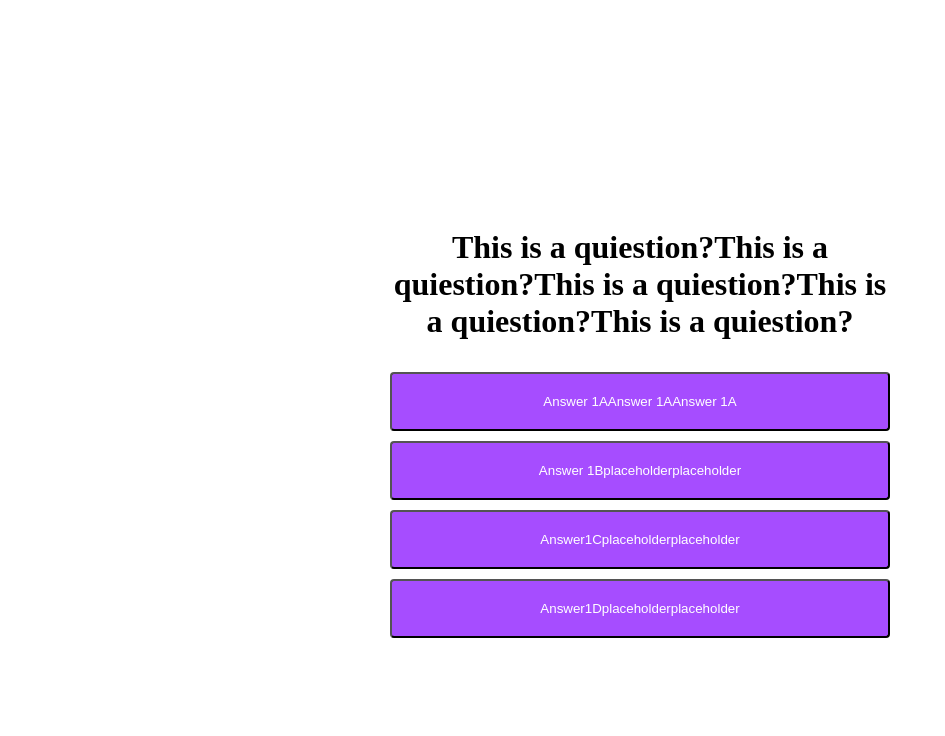
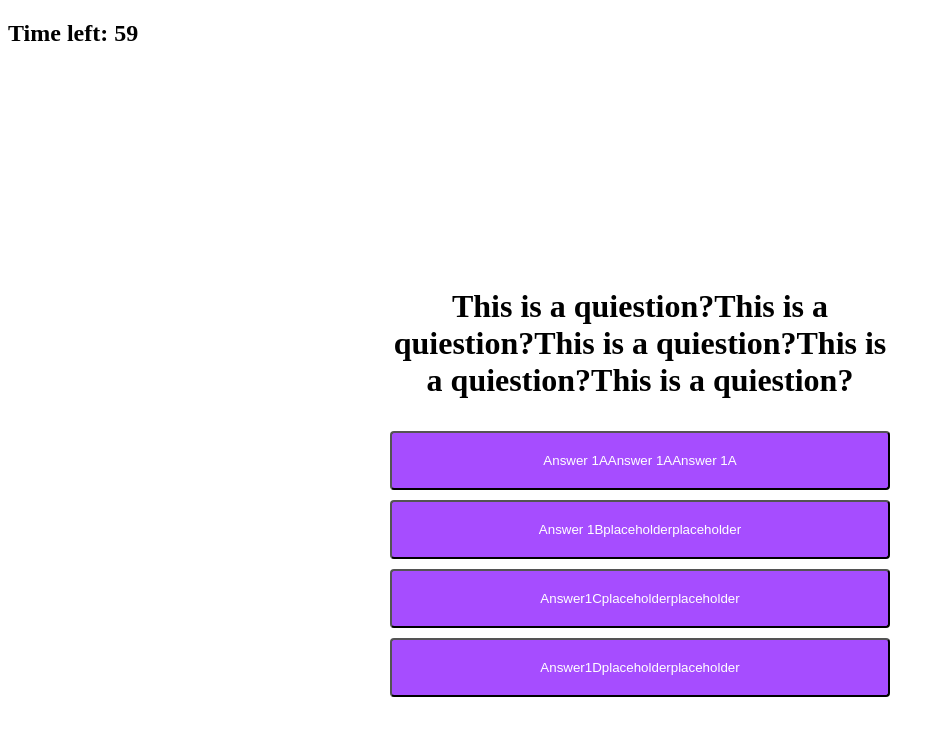
Before and after one commit to ajcuddeback/Coding-Quiz, a plain HTML site: page index.html in a window 1280 px wide. Both pictures are taken after a click on the button "Start". Shown: the whole page, without its empty margins (0-945 px from the left). Drawn offline with Linux system fonts and the light colour scheme.

Commit message:
time will countdown from 60. If user clicks wrong answer time goes down 10

```diff
--- a/assets/javascript/script.js
+++ b/assets/javascript/script.js
@@ -1,6 +1,6 @@
 //create all global variables
 var mainContent = document.querySelector("#main-content");
-var timerDiv = document.querySelector("#timer");
+var timerEl = document.querySelector("#countdown");
 
 // Questions Array
 var questions = [
@@ -50,11 +50,13 @@ var counter = 0;
 var startButton = document.querySelector("#startBtn");
 
 var startQuiz = function() {
+    countDown();
     document.querySelector(".welcome-content").remove();
     mainTest();
 };
 
 var mainTest = function(result) {
+
     function clearBox() {
         document.getElementById('main-content').innerHTML = ""
     }
@@ -116,10 +118,23 @@ var checkResult = function(i, correctAnswer) {
         var result = "<h2> Correct! </h2>"
     } else {
         var result = "<h2> Incorrect! </h2>"
+        timeLeft = timeLeft - 10;
     }
     counter++
     mainTest(result)
 }
 
+var timeLeft = 60
+var countDown = function() {
+    var timeInterval = setInterval(function() {
+        if (timeLeft >= 0) {
+            timerEl.textContent = "Time left: " + timeLeft;
+            timeLeft--
+        }
+        else {
+            clearInterval(timeInterval);
+        }
+    }, 1000);
+};
 
 startButton.addEventListener ("click", startQuiz);
--- a/index.html
+++ b/index.html
@@ -9,9 +9,7 @@
     </head>
     <body>
         <header>
-            <div id="timer">
-
-            </div>
+            <h2 id="countdown"></h2>
         </header>
         <main>
             <div class="main-content" id="main-content">
```
